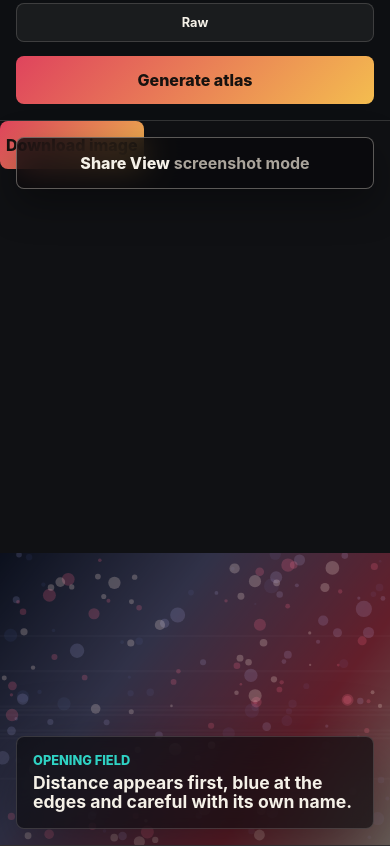
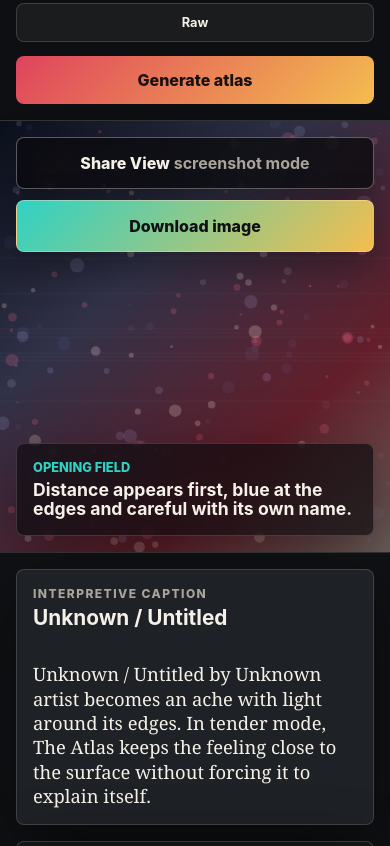
Before and after one commit to janellesbelles/resonance-atlas, a plain HTML site: page index.html in a window 390 px wide. Shown: the part 1300-2146 px from the top of the page. Drawn offline with Linux system fonts and the light colour scheme.

Commit message:
Update styles.css

```diff
--- a/styles.css
+++ b/styles.css
@@ -221,11 +221,18 @@ button.secondary-button,
   min-width: 0;
 }
 
-.view-toggle {
+.export-actions {
   position: absolute;
   z-index: 5;
   top: 1rem;
   right: 1rem;
+  display: flex;
+  gap: 0.7rem;
+  align-items: center;
+}
+
+.view-toggle,
+.download-toggle {
   min-height: 3.25rem;
   border: 1px solid rgba(245, 241, 232, 0.34);
   background: rgba(9, 10, 12, 0.78);
@@ -235,6 +242,11 @@ button.secondary-button,
   font-size: 1rem;
   letter-spacing: 0;
   backdrop-filter: blur(16px);
+}
+
+.download-toggle {
+  background: linear-gradient(135deg, var(--accent-2), var(--accent-3));
+  color: #101114;
 }
 
 .view-toggle::after {
@@ -603,9 +615,15 @@ body.share-view pre {
     width: auto;
   }
 
-  .view-toggle {
+  .export-actions {
     left: 1rem;
     right: 1rem;
-    width: auto;
+    flex-direction: column;
+    align-items: stretch;
+  }
+
+  .view-toggle,
+  .download-toggle {
+    width: 100%;
   }
 }
```
